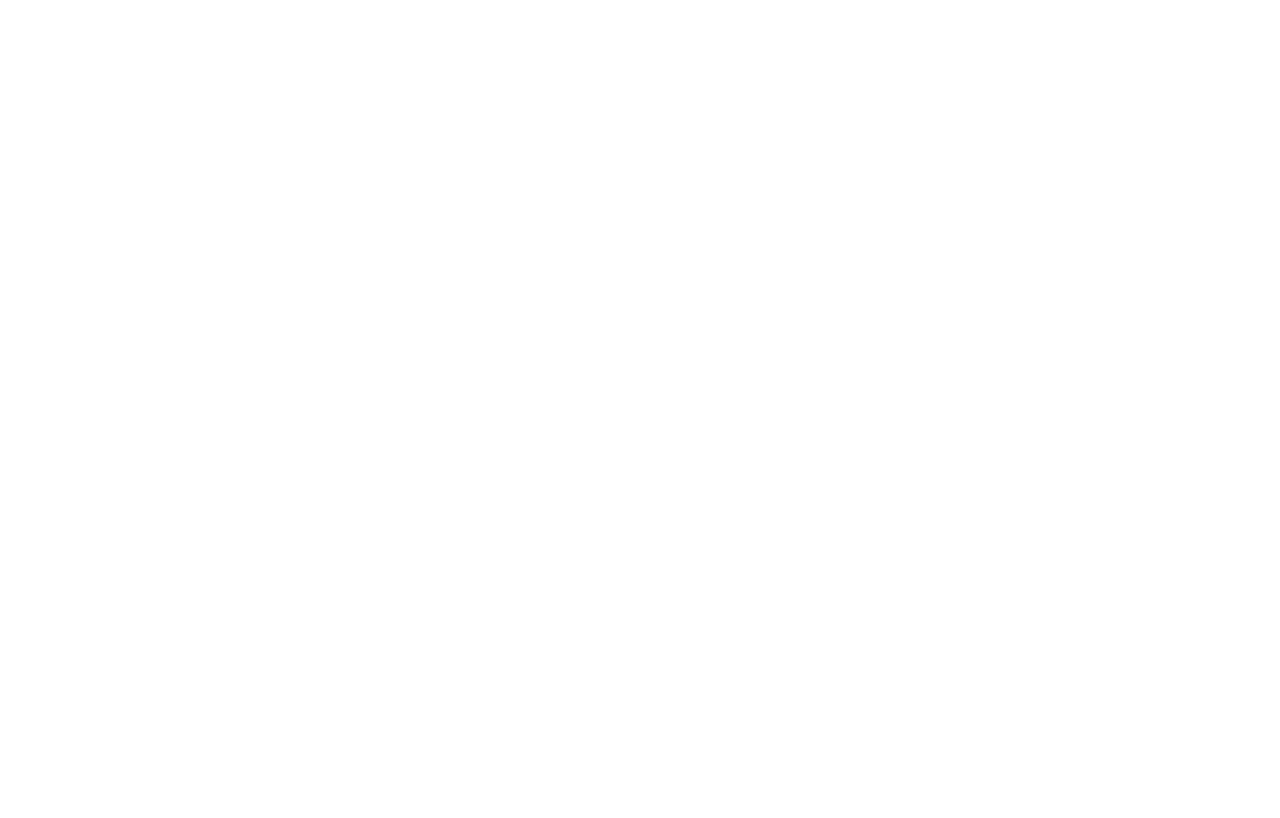
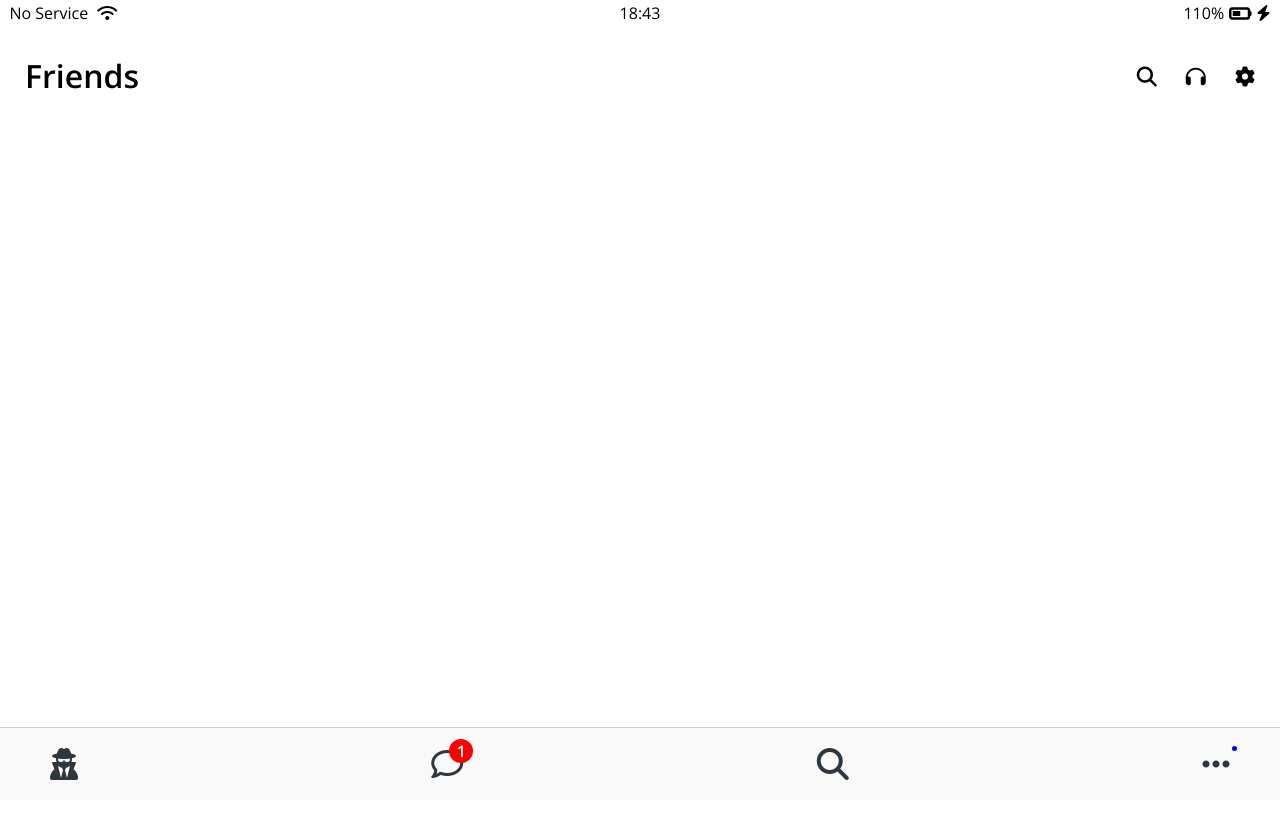
Before and after one commit to horusRov/kokoa-clone-2023, a plain HTML site: page friends.html in a window 1280 px wide. Shown: the top 818 px of the page. Drawn offline with nearby package versions, Linux system fonts and the light colour scheme.

Commit message:
Adding Friends screen and Updating

```diff
--- /dev/null
+++ b/css/components/nav-bar.css
@@ -0,0 +1,46 @@
+.nav {
+    position:fixed;
+    bottom:0;
+    width:100%;
+    background-color: #f9f9fa;
+    padding: 20px 50px;
+    box-sizing: border-box;
+    border-top: 1px solid rgba(121,121,121,0.3);
+}
+
+.nav__list {
+    display: flex;
+    justify-content: space-between;
+}
+.nav__link {
+    color:#2e363e;
+    position:relative;
+}
+
+.nav__notification {
+    background-color: red;
+    width:24px;
+    height:24px;
+    border-radius: 12px;
+    display: flex;
+    justify-content: center;
+    align-items: center;
+    color: white;
+    font-weight: 600;
+    position:absolute;
+    left:18px;
+    bottom:18px;
+}
+
+.nav__more {
+    background-color: blue;
+    width:5px;
+    height:5px;
+    border-radius: 2.5px;
+    display:flex;
+    justify-content: center;
+    align-items: center;
+    position: absolute;
+    left: 30px;
+    bottom: 30px;
+}
--- /dev/null
+++ b/css/components/screen-header.css
@@ -0,0 +1,21 @@
+.screen-header {
+    display: flex;
+    position: fixed;
+    width:100%;
+    box-sizing: border-box;
+    top:0px;
+    justify-content: space-between;
+    padding:25px;
+    top: 35px;
+    align-items: center;
+}
+
+.screen-header__title {
+    font-size: 32px;
+    font-weight: 600;
+
+}
+
+.screen-header__icons span {
+    margin-left: 25px;
+}
--- a/css/components/status-bar.css
+++ b/css/components/status-bar.css
@@ -2,6 +2,10 @@
     display: flex;
     justify-content: center;
     padding:5px 3px;
+    position: fixed;
+    top: 0px;
+    width: 100%;
+    box-sizing: border-box;
 }
 
 .status-bar__column {
@@ -11,7 +15,7 @@
 margin-right:5px;
 }
 .status-bar__column:nth-child(2) {
-    display:flex;
+    display: flex;
     justify-content: center;
 }
 
@@ -22,5 +26,5 @@ align-items:center;
 }
 
 .status-bar__column .fa-battery-half {
-    margin:0px 5px;
+    margin: 0px 5px;
 }
--- a/css/reset.css
+++ b/css/reset.css
@@ -45,3 +45,8 @@ table {
 #login-form input:focus{
 outline: none;
 }
+
+a {
+	color:inherit;
+	text-decoration: none;
+}
--- a/css/styles.css
+++ b/css/styles.css
@@ -3,8 +3,14 @@
 @import "variables.css";
 /* components */
 @import "components/status-bar.css";
+@import "components/nav-bar.css";
+@import "components/screen-header.css";
 /* screens */
 @import "screens/login.css";
+
+
 body {
     font-family: 'Open Sans', sans-serif;
+    height: 1000vh;
+
 }
--- a/friends.html
+++ b/friends.html
@@ -1,10 +1,65 @@
 <!DOCTYPE html>
 <html lang="en">
   <head>
+    <link rel="stylesheet" href="css/styles.css" />
     <meta charset="UTF-8" />
     <meta http-equiv="X-UA-Compatible" content="IE=edge" />
     <meta name="viewport" content="width=device-width, initial-scale=1.0" />
-    <title>Hello this is friends page</title>
+    <title>Friends - Kokoa Clone</title>
   </head>
-  <body></body>
+  <body>
+    <div class="status-bar">
+      <div class="status-bar__column">
+        <span>No Service</span>
+        <i class="fa-solid fa-wifi"></i>
+      </div>
+      <div class="status-bar__column">
+        <span>18:43</span>
+      </div>
+      <div class="status-bar__column">
+        <span>110%</span>
+        <i class="fa-solid fa-battery-half fa-lg"></i>
+        <i class="fa-solid fa-bolt"></i>
+      </div>
+    </div>
+
+<header class="screen-header">
+    <h1 class="screen-header__title">Friends</h1>
+    <div class="screen-header__icons">
+        <span><i class="fa-solid fa-magnifying-glass fa-lg"></i></span>
+        <span><i class="fa-solid fa-headphones fa-lg"></i></span>
+        <span><i class="fa-solid fa-gear fa-lg"></i></span>
+    </div>
+</header>
+
+    <nav class="nav">
+      <ul class="nav__list">
+        <li class="nav__btn"">
+          <a class="nav__link" href="friends.html">
+            <i class="fa-solid fa-user-secret fa-2x"></i>
+          </a>
+        </li>
+        <li>
+          <a class="nav__link" href="#">
+            <span class="nav__notification">1</span>
+            <i class="fa-regular fa-comment fa-2x"></i>
+        </a>
+        </li>
+        <li>
+          <a class="nav__link" href="#"><i class="fa-solid fa-magnifying-glass fa-2x"></i></a>
+        </li>
+        <li>
+          <a class="nav__link" href="#">
+            <span class="nav__more"></span>
+            <i class="fa-solid fa-ellipsis fa-2x"></i>
+        </a>
+        </li>
+      </ul>
+    </nav>
+
+    <script
+      src="https://kit.fontawesome.com/89f6d2de58.js"
+      crossorigin="anonymous"
+    ></script>
+  </body>
 </html>
```
